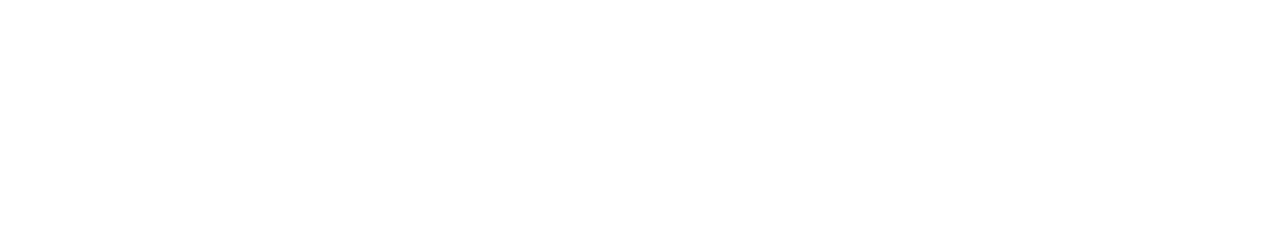
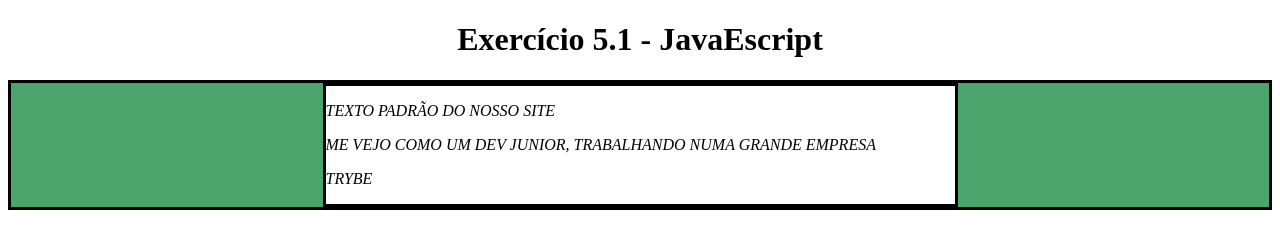
Before and after one commit to GabrielDevTrybe/Exercicios, a plain HTML site: page index.html in a window 1280 px wide. Drawn offline with Linux system fonts and the light colour scheme.

Commit message:
Exercicios bloco 5/1 concluido

```diff
--- a/index.html
+++ b/index.html
@@ -1,15 +1,24 @@
 <!DOCTYPE html>
-<html lang="pt-br">
-<head>
-  <meta charset="UTF-8">
-  <meta http-equiv="X-UA-Compatible" content="IE=edge">
-  <meta name="viewport" content="width=device-width, initial-scale=1.0">
-  <link rel="stylesheet" href="style.css">
-  <title>Document</title>
-</head>
-<body>
+<html>
+  <head>
+    <meta charset="UTF-8" />
+    <meta name="viewport" content="width=device-width" />
+    <link rel="stylesheet" href="style.css">
+    <title>Exercício 5.1</title>
 
 
-  <script src="/script.js"></script>
-</body>
+  </head>
+  <body>
+    <header>
+      <h1 class="title">Exercício 5.1 - JavaEscripito </h1>
+    </header>
+    <main class="main-content">
+      <section class="center-content">
+        <p>Texto padrão do nosso site</p>
+        <p>-----</p>
+        <p>Trybe</p>
+      </section>
+    </main>
+    <script src="/script.js"></script>
+  </body>
 </html>
--- a/script.js
+++ b/script.js
@@ -0,0 +1,92 @@
+/*
+Aqui você vai modificar os elementos já existentes utilizando apenas as funções:
+- document.getElementById()
+- document.getElementsByClassName()
+- document.getElementsByTagName()
+Crie uma função que mude o texto na tag <p>-----</p> para uma descrição de como você se vê daqui a 2 anos. (Não gaste tempo pensando no texto e sim realizando o exercício)
+Crie uma função que mude a cor do quadrado amarelo para o verde da Trybe (rgb(76,164,109)).
+Crie uma função que mude a cor do quadrado vermelho para branco.
+Crie uma função que corrija o texto da tag <h1>.
+Crie uma função que modifique todo o texto da tag <p> para maiúsculo.
+Crie uma função que exiba o conteúdo de todas as tags <p> no console.
+*/
+
+//Function muda texto <p>.
+
+function domTagP() {
+       let mudarTextTagP = document.getElementsByTagName("P")[1].innerText = "Me vejo como um dev junior, trabalhando numa grande empresa"
+       return mudarTextTagP
+}
+
+console.log(domTagP())
+
+////// FIM /////////
+
+
+//function muda cor de fundo de amarelo para verde Trybe.
+
+function backGroundVerde() {
+       let mudaCor = document.querySelectorAll(".main-content")[0]
+       mudaCor.style.backgroundColor = "rgb(76,164,109)"
+       return mudaCor
+}
+
+console.log(backGroundVerde())
+
+
+///////////// FIM //////////////////
+
+//Função que muda cor do quadrado vermelho.
+
+function mudaCorQuadradoVermelho() {
+       let mudaVermelho = document.querySelectorAll(".main-content .center-content")[0];
+       mudaVermelho.style.backgroundColor = "white"
+
+       return mudaVermelho
+}
+
+console.log(mudaCorQuadradoVermelho())
+
+////////// FIM ////////////////////////////////
+
+// Função que corrige texto da h1.
+
+function corrigeTexto() {
+       let corrige = document.getElementsByClassName("title")[0].innerText = "Exercício 5.1 - JavaEscript"
+
+       return corrige
+}
+
+console.log(corrigeTexto())
+
+///////// FIM //////////////////
+
+// Função que transforma texto das tags <p> em maiusculo.
+
+function textoMaiusculo() {
+let mudaTexto = document.querySelectorAll(".center-content p");
+for(let i = 0; i < mudaTexto.length; i++){
+       mudaTexto[i].style.textTransform = "uppercase";
+}
+return mudaTexto
+}
+
+console.log(textoMaiusculo())
+
+///////// FIM ///////////
+
+// Função que exibe todo os conteudos das tags <p> no console
+
+function exibeConteudo() {
+
+       let pegaTag = document.getElementsByTagName("p");
+       for(let i = 0; i < pegaTag.length; i++){
+
+             console.log(pegaTag[i].innerHTML)
+
+       }
+
+
+}
+
+exibeConteudo()
--- a/style.css
+++ b/style.css
@@ -0,0 +1,22 @@
+main, section {
+  border-color: black;
+  border-style: solid;
+}
+
+.title {
+  text-align: center;
+}
+
+.main-content {
+  background-color: yellow;
+}
+
+.main-content .center-content {
+  background-color: red;
+  width: 50%;
+  margin: 0 auto;
+}
+
+.main-content .center-content p {
+  font-style: italic;
+}
```
